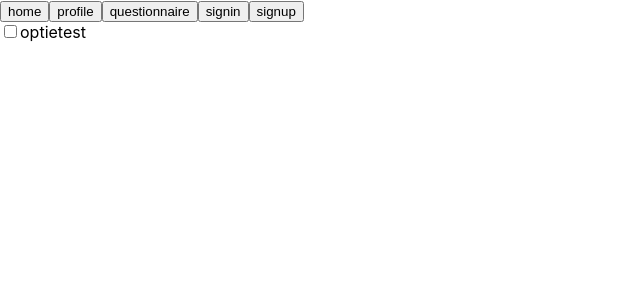
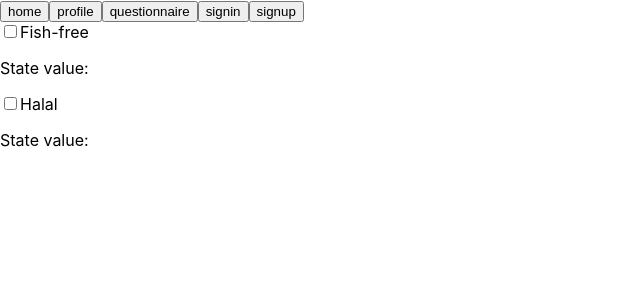
Before and after one commit to JJ-Bas/eindopracht-novi-recepten-app, a React (Create React App) app: page /questionnaire in a window 1280 px wide. Shown: the top 300 px of the page, without its empty margins (0-640 px from the left). Built offline with nearby package versions, Linux system fonts and the light colour scheme.

Commit message:
checkbox component werkt, checkbox display aangemaakt, nu nog laten communiceren met de context

```diff
--- a/src/components/Checbox/CheckBox.js
+++ /dev/null
@@ -1,41 +0,0 @@
-import React, {useState} from "react";
-
-function CheckBox({label, setstate}) {
-    const [checked, setChecked] = useState(false);
-    const [fishFree, setFishFree] = useState(false);
-
-    function handleChange(event) {
-        setChecked(event.target.checked);
-        if (event.target.checked) {
-            setFishFree('&health=fish-free');
-        } else {
-            setFishFree('');
-        }
-    }
-
-    return (
-        <>
-            <label>
-                <input
-                    type="checkbox"
-                    checked={checked}
-                    onChange={handleChange}
-                />
-                {label}
-            </label>
-            <p>{fishFree}</p>
-        </>
-    )
-}
-
-
-export default CheckBox
-
-/*const handleChange = (event) => {
-    setChecked(event.target.checked);
-    if (event.target.checked) {
-        setFishFree('&health=fish-free');
-    } else {
-        setFishFree('');
-    }
-};*/
--- /dev/null
+++ b/src/components/Checkbox/CheckBox.js
@@ -0,0 +1,33 @@
+import React, {useState} from "react";
+
+function CheckBox({label, stateValue}) {
+    const [checked, setChecked] = useState(false);
+    const [searchString, setSearchString] = useState('')
+
+    const handleCheckboxChange = (e) => {
+        setChecked(e.target.checked);
+        if (e.target.checked) {
+            setSearchString(stateValue);
+        } else {
+            setSearchString('');
+        }
+    };
+
+    return (
+        <>
+            <label>
+                <input
+                    type="checkbox"
+                    checked={checked}
+                    value={searchString}
+                    onChange={handleCheckboxChange}
+                />
+                {label}
+            </label>
+            <p>State value: {checked ? searchString : ''}</p>
+        </>
+    )
+}
+
+
+export default CheckBox
--- /dev/null
+++ b/src/components/CheckboxDisplayOptions/CheckboxDisplayOptions.js
@@ -0,0 +1,20 @@
+import React from "react";
+
+import CheckBox from "../Checkbox/CheckBox";
+
+function CheckboxDisplayOptions(){
+
+    return(
+        <>
+        <CheckBox
+label='Fish-free'
+stateValue='fishsearchstring'
+            />
+            <CheckBox
+            label='Halal'
+            stateValue='halalsearchstring'/>
+        </>
+    )
+}
+
+export default CheckboxDisplayOptions
--- a/src/pages/Questionnaire/Questionnaire.js
+++ b/src/pages/Questionnaire/Questionnaire.js
@@ -1,14 +1,12 @@
 import React, {useState} from 'react';
-import CheckBox from "../../components/Checbox/CheckBox";
+import CheckboxDisplayOptions from "../../components/CheckboxDisplayOptions/CheckboxDisplayOptions";
 
 function Questionnaire(){
-    const [fishFree, setFishFree] = useState(false);
+
+
     return(
         <>
-        <CheckBox
-        label='optietest'
-        setstate={setFishFree}/>
-            <p>{fishFree}</p>
+        <CheckboxDisplayOptions/>
         </>
     )
 }
```
